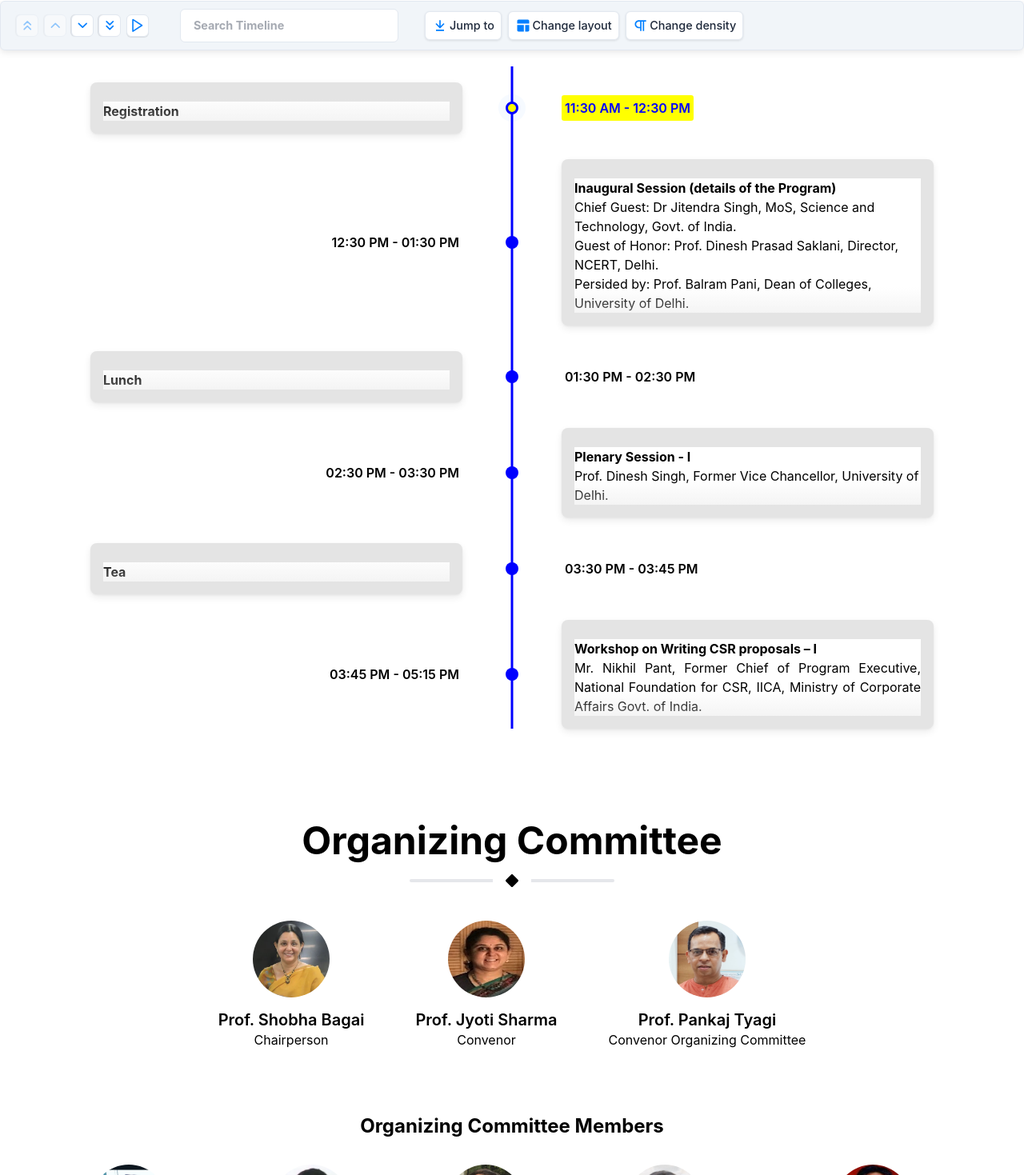
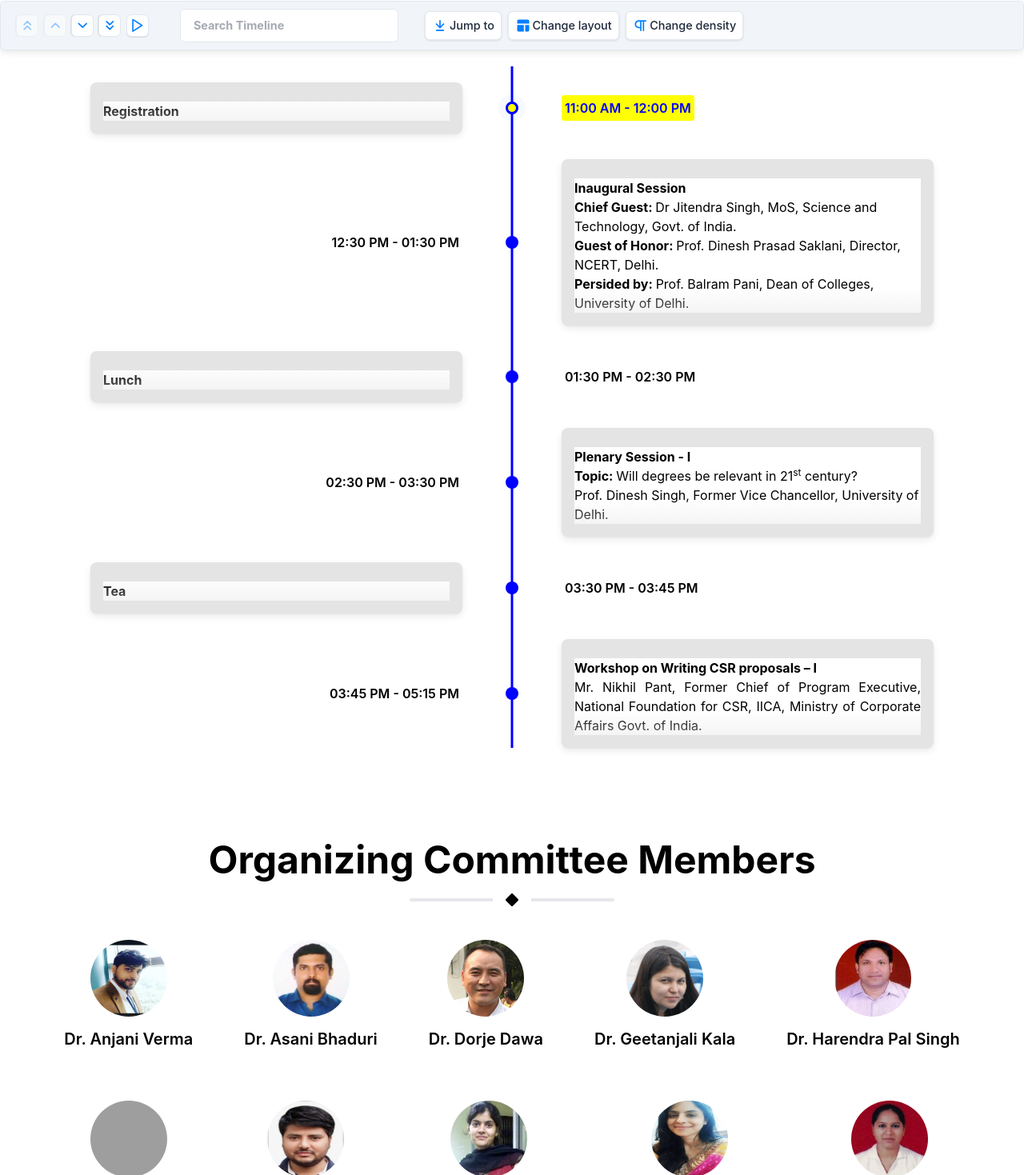
Before and after one commit to Vivekumar08/cic-conference, a React (Create React App) app: page /register in a window 1280 px wide. Shown: the part 3061-4530 px from the top of the page at 80% size. Built offline with nearby package versions, Linux system fonts and the light colour scheme; grey boxes are pictures that could not be loaded; the HTML template or start-up script is replaced by a standard one; a web font is replaced by a local one.

Commit message:
major changes

```diff
--- a/src/Content.js
+++ b/src/Content.js
@@ -35,7 +35,7 @@ import alok_nikhil from './Assets/speakers/Alok_Nikhil_Jha.jpg'
 
 export const Timeline_cont_day1 = [
     {
-        title: "11:30 AM - 12:30 PM",
+        title: "11:00 AM - 12:00 PM",
     },
     {
         title: "12:30 PM - 01:30 PM",
@@ -55,25 +55,31 @@ export const Timeline_cont_day1 = [
 ]
 export const Timeline_cont_day2 = [
     {
-        title: "10:00 AM - 11:00 AM ",
+        title: "10:00 AM - 10:45 AM ",
     },
     {
-        title: "11:00 AM - 11:15 AM ",
+        title: "10:45 AM - 11:30 AM ",
     },
     {
-        title: "11:15 AM - 01:15 PM",
+        title: "11:30 AM - 11:45 AM",
+    },
+    {
+        title: "11:45 AM - 01:15 PM",
     },
     {
         title: "01:15 PM - 02:00 PM",
     },
     {
-        title: "02:00 PM - 03:30 PM",
+        title: "02:00 PM - 02:45 PM",
     },
     {
-        title: "03:30 PM - 04:30 PM",
+        title: "02:45 PM - 3:30 PM",
     },
     {
-        title: "04:30 PM",
+        title: "03:30 PM - 3:45 PM",
+    },
+    {
+        title: "03:45 PM - 05:15 PM",
     },
 ]
 export const Timeline_cont_day3 = [
--- a/src/Pages/Committee.jsx
+++ b/src/Pages/Committee.jsx
@@ -1,8 +1,8 @@
 import { faDiamond } from "@fortawesome/free-solid-svg-icons";
 import { FontAwesomeIcon } from "@fortawesome/react-fontawesome";
-import Shobha from "../Assets/Shobha_Bagai.jpg";
-import Jyoti from "../Assets/jyoti_sharma.jpeg";
-import Pankaj from "../Assets/Pankaj_tyagi.jpeg";
+// import Shobha from "../Assets/Shobha_Bagai.jpg";
+// import Jyoti from "../Assets/jyoti_sharma.jpeg";
+// import Pankaj from "../Assets/Pankaj_tyagi.jpeg";
 
 import React from "react";
 import { CommitteeMembers } from "../Content";
@@ -14,51 +14,13 @@ const Committee = () => {
       id="committee"
     >
       <div className="font-bold text-3xl md:text-5xl justify-center flex mt-12">
-        Organizing Committee
+        Organizing Committee Members
       </div>
       <div class="inline-flex items-center justify-center mt-2 w-full">
         <hr class="w-64 h-1 my-4 bg-gray-200 border-0 rounded dark:bg-gray-700" />
         <div class="absolute px-4 -translate-x-1/2 bg-white left-1/2 dark:bg-gray-900">
           <FontAwesomeIcon icon={faDiamond} />
         </div>
-      </div>
-      <div className="flex flex-row flex-wrap justify-center">
-        <div className="flex flex-col justify-center m-8 text-center">
-          <img
-            alt=""
-            className="self-center flex-shrink-0 w-24 h-24 mb-4 bg-center bg-cover rounded-full dark:bg-gray-500"
-            src={Shobha}
-          />
-          <p className="text-xl font-semibold leading-tight">
-            Prof. Shobha Bagai
-          </p>
-          <p className="dark:text-gray-400">Chairperson</p>
-        </div>
-        <div className="flex flex-col justify-center m-8 text-center">
-          <img
-            alt=""
-            className="self-center flex-shrink-0 w-24 h-24 mb-4 bg-center bg-cover rounded-full dark:bg-gray-500"
-            src={Jyoti}
-          />
-          <p className="text-xl font-semibold leading-tight">
-            Prof. Jyoti Sharma
-          </p>
-          <p className="dark:text-gray-400">Convenor </p>
-        </div>
-        <div className="flex flex-col justify-center m-8 text-center">
-          <img
-            alt=""
-            className="self-center flex-shrink-0 w-24 h-24 mb-4 bg-center bg-cover rounded-full dark:bg-gray-500"
-            src={Pankaj}
-          />
-          <p className="text-xl font-semibold leading-tight">
-            Prof. Pankaj Tyagi
-          </p>
-          <p className="dark:text-gray-400">Convenor Organizing Committee</p>
-        </div>
-      </div>
-      <div className="font-bold text-lg md:text-2xl justify-center text-center mx-10 flex mt-12">
-        Organizing Committee Members
       </div>
       <div className="flex flex-row flex-wrap justify-center">
         {CommitteeMembers.map((title, i) => {
--- a/src/Pages/Schedule.jsx
+++ b/src/Pages/Schedule.jsx
@@ -75,18 +75,18 @@ const Schedule = () => {
                   <h3 className="font-bold">Registration</h3>
                 </div>
                 <div className="text-black">
-                  <h3 className="font-bold">Inaugural Session (details of the Program)</h3>
+                  <h3 className="font-bold">Inaugural Session</h3>
                   <p>
-                    Chief Guest: Dr Jitendra Singh, MoS, Science and Technology,
-                    Govt. of India.
+                    <strong>Chief Guest: </strong> Dr Jitendra Singh, MoS,
+                    Science and Technology, Govt. of India.
                   </p>
                   <p>
-                    Guest of Honor: Prof. Dinesh Prasad Saklani, Director,
-                    NCERT, Delhi.
+                    <strong> Guest of Honor: </strong> Prof. Dinesh Prasad
+                    Saklani, Director, NCERT, Delhi.
                   </p>
                   <p>
-                    Persided by: Prof. Balram Pani, Dean of Colleges, University
-                    of Delhi.
+                    <strong> Persided by: </strong> Prof. Balram Pani, Dean of
+                    Colleges, University of Delhi.
                   </p>
                 </div>
                 <div className="text-black">
@@ -94,6 +94,11 @@ const Schedule = () => {
                 </div>
                 <div className="text-black">
                   <h3 className="font-bold">Plenary Session {"-"} I</h3>
+                  <p>
+                    {" "}
+                    <strong> Topic: </strong> Will degrees be relevant in 21
+                    <sup>st</sup> century?{" "}
+                  </p>
                   <p>
                     Prof. Dinesh Singh, Former Vice Chancellor, University of
                     Delhi.
@@ -145,10 +150,15 @@ const Schedule = () => {
               >
                 <div className="text-black">
                   <h3 className="font-bold">Plenary Session – II</h3>
+                  <p>
+                    Emerging Technologies and Innovations: A New Formal in
+                    Teaching and Learning
+                  </p>
                   <p>Prof. Rajive Kumar, Member Secretary, AICTE, Delhi.</p>
                 </div>
                 <div className="text-black">
                   <h3 className="font-bold">Plenary Session – III</h3>
+                  <p>Swedish Multiple Haelix Model Approach - PPP Model</p>
                   <p>
                     Dr. Per-Arne-Wikstrom, Counsellor- Innovation & Science
                     Embassy of Sweden.
@@ -158,15 +168,24 @@ const Schedule = () => {
                   <h3 className="font-bold">Tea</h3>
                 </div>
                 <div className="text-black">
-                  <h3 className="font-bold">
-                    Focused Group Discussion: Vision, Agenda, Concerns and Ideas
-                    on PPP Model in Higher Education.
-                  </h3>
+                  <h3 className="font-bold">Focused Group Discussion</h3>
+                  <p>
+                    Vision, Agenda, Concerns and Ideas on PPP Model in Higher
+                    Education.
+                  </p>
+                  <p>
+                    <strong>Chairperson: </strong>
+                    Dr. Parvinder Maini, Scientific Secretary, O/o PSA, GoI
+                  </p>
+                  <p>
+                    <strong>Moderator: </strong>
+                    Dr. Vikas Gupta, Registrar, University of Delhi
+                  </p>
                   <hr class="h-px my-2 bg-gray-800 border-0"></hr>
-                  <h3 className="font-bold">
-                    Oral presentation by participants
-                  </h3>
-                  <p>Venue: Conference Centre, DU</p>
+                  <h3 className="font-bold">Oral presentation</h3>
+                  <p>Group: 1</p>
+                  <p>Group: 2</p>
+                  <p>Group: 3</p>
                 </div>
                 <div className="text-black">
                   <h3 className="font-bold">Lunch</h3>
@@ -174,10 +193,9 @@ const Schedule = () => {
                 <div className="text-black">
                   <h3 className="font-bold">Plenary Session - IV</h3>
                   <p>Sonam Wangchuk, Innovator & Education Reformist.</p>
-                  <hr class=" my-2 h-px  bg-gray-800 border-0"></hr>
-                  <h3 className="font-bold">
-                    Oral presentation by participants
-                  </h3>
+                </div>
+                <div className="text-black">
+                  <h3 className="font-bold">Poster Presentations</h3>
                 </div>
                 <div className="text-black">
                   <h3 className="font-bold">Tea</h3>
@@ -186,6 +204,11 @@ const Schedule = () => {
                   <h3 className="font-bold">
                     Workshop on Writing CSR proposals – II
                   </h3>
+                  <p>
+                    Mr. Nikhil Pant, Former Chief Program Executive, National
+                    Foundation for CSR, IICA, Ministry of Corporate of Affairs,
+                    Govt. of Inida
+                  </p>
                 </div>
               </Chrono>
             </div>
@@ -219,13 +242,10 @@ const Schedule = () => {
                 items={Timeline_cont_day3}
               >
                 <div className="text-black">
-                  <div>
-                    <h3 className="font-bold">Plenary Session – V</h3>
-                    <p>Prof. L.S. Shashidhara, ISEAR, Pune.</p>
-                  </div>
-                  <hr class=" my-2 h-px  bg-gray-800 border-0"></hr>
-
-                  <h3 className="font-bold">Poster | Showcasing</h3>
+                  <h3 className="font-bold">Oral presentation</h3>
+                  <p>Group: 4</p>
+                  <p>Group: 5</p>
+                  <p>Group: 6</p>
                 </div>
                 <div className="text-black">
                   <h3 className="font-bold">Tea</h3>
@@ -233,6 +253,11 @@ const Schedule = () => {
                 <div className="text-black">
                   <h3 className="font-bold">Panel Discussion</h3>
                   <p>Bridging the gap between Academia & Industry</p>
+                  <p>
+                    <strong>Moderator: </strong>
+                    Prof. Ashutosh Bhardwaj, Dean, International Relations,
+                    University of Delhi
+                  </p>
                 </div>
                 <div className="text-black">
                   <h3 className="font-bold">Lunch</h3>
@@ -241,22 +266,40 @@ const Schedule = () => {
                   <h3 className="font-bold">
                     Best Practices from Industry and Academics
                   </h3>
+                  <ol className="list-decimal ml-4">
+                    <li>
+                      Dr. Anirbun Bandhopadhayay, KISS University Bhubaneswar
+                    </li>
+                    <li>
+                      Mr. Purushart Singh, Kochhar & Kochhar Law Firm, Delhi
+                    </li>
+                    <li>Dr. Alok Nikhil Jha, IIIT Delhi</li>
+                    <li>Dr. Radhika Trikha, IISc, Bengaluru</li>
+                    <li>Shiv Nadar {"(HCL team)"}</li>
+                  </ol>
                   <p>
-                    Presentations by representatives from Industry and Academia
+                    <strong>Session Chair: </strong>
+                    Dr. Ketaki Bapat, Scientist G, O/o PSA, GoI
+                  </p>
+                  <p>
+                    <strong>Co-Chair: </strong>
+                    Ms. Shipra Mishra, CEO, DRIIV
                   </p>
                 </div>
                 <div className="text-black">
                   <h3 className="font-bold">Valedictory Address</h3>
-                  <p>Chief Guest: Mr Vineet Joshi, Controller NTA.</p>
                   <p>
-                    Guest of Honor: Prof. Saroj Sharma Joshi, Chairperson, NIOS,
-                    Delhi.
+                    <strong>Chief Guest: </strong>
+                    Mr Vineet Joshi, Controller NTA.
                   </p>
                   <p>
-                    Presided by: Prof. Yogesh Singh (Vice-Chancellor, University
-                    of Delhi).
+                    <strong>Guest of Honor: </strong>
+                    Prof. Saroj Sharma Joshi, Chairperson, NIOS, Delhi.
                   </p>
-                  <p>Venue: Conference Centre, DU</p>
+                  <p>
+                    <strong>Presided by: </strong>
+                    Prof. Yogesh Singh (Vice-Chancellor, University of Delhi).
+                  </p>
                 </div>
                 <div className="text-black">
                   <h3 className="font-bold">High Tea</h3>
--- a/src/Pages/Speakers.jsx
+++ b/src/Pages/Speakers.jsx
@@ -31,12 +31,11 @@ const StyledNode = styled.div`
   display: inline-block;
   border: 1px solid red;
   flex-direction: row;
-  @media screen and (min-width: 415px){
+  @media screen and (min-width: 415px) {
     .panel {
       flex-direction: column;
     }
   }
-
 `;
 const Speakers = () => {
   return (
@@ -165,9 +164,15 @@ const Speakers = () => {
           lineWidth={"2px"}
           lineColor={"#662F87"}
           lineBorderRadius={"10px"}
-          label={<StyledNode className="font-bold">Inaugural Session</StyledNode>}
+          label={
+            <StyledNode className="font-bold">Inaugural Session</StyledNode>
+          }
         >
-          <TreeNode label={<StyledNode className="font-bold">Keynote Speaker</StyledNode>}>
+          <TreeNode
+            label={
+              <StyledNode className="font-bold">Keynote Speaker</StyledNode>
+            }
+          >
             <TreeNode
               label={
                 <StyledNode className="sm:w-48 w-28">
@@ -194,7 +199,9 @@ const Speakers = () => {
               }
             />
           </TreeNode>
-          <TreeNode label={<StyledNode className="font-bold">Chief Guest</StyledNode>}>
+          <TreeNode
+            label={<StyledNode className="font-bold">Chief Guest</StyledNode>}
+          >
             <TreeNode
               label={
                 <StyledNode className="sm:w-48 w-28 ">
@@ -221,7 +228,9 @@ const Speakers = () => {
               }
             ></TreeNode>
           </TreeNode>
-          <TreeNode label={<StyledNode className="font-bold">Presided by</StyledNode>}>
+          <TreeNode
+            label={<StyledNode className="font-bold">Presided by</StyledNode>}
+          >
             <TreeNode
               label={
                 <StyledNode className="sm:w-48 w-28 ">
@@ -254,7 +263,9 @@ const Speakers = () => {
           lineWidth={"2px"}
           lineColor={"#662F87"}
           lineBorderRadius={"10px"}
-          label={<StyledNode className="font-bold">Plenary Speakers</StyledNode>}
+          label={
+            <StyledNode className="font-bold">Plenary Speakers</StyledNode>
+          }
         >
           <TreeNode
             label={
@@ -308,7 +319,6 @@ const Speakers = () => {
           <TreeNode
             label={
               <StyledNode className="sm:w-48 w-20">
-
                 <img
                   className=" sm:h-48 h-20 aspect-square rounded-md object-cover object-center dark:bg-gray-500"
                   src={per_arne}
@@ -363,21 +373,28 @@ const Speakers = () => {
           lineWidth={"2px"}
           lineColor={"#662F87"}
           lineBorderRadius={"10px"}
-          label={<StyledNode className="font-bold">Invited Speakers</StyledNode>}
+          label={
+            <StyledNode className="font-bold">Invited Speakers</StyledNode>
+          }
         >
-          <TreeNode label={<StyledNode className="font-bold">Panel Discussion</StyledNode>}>
+          <TreeNode
+            label={
+              <StyledNode className="font-bold">Panel Discussion</StyledNode>
+            }
+          >
             {" "}
             <TreeNode
-               class="panel" label={
+              class="panel"
+              label={
                 <StyledNode>
-                  <a href={""} target="_blank" rel="noopener noreferrer">
+                  {/* <a href={""} target="_blank" rel="noopener noreferrer"> */}
                   <h1 className="flex justify-center text-sm md:text-sm font-bold ">
                     {"Prof Ashutosh Bhardwaj"}
                   </h1>
                   <p className="text-xs text-justify text-blue-800 font-semibold flex justify-center">
                     {"University of Delhi"}
                   </p>
-                  </a>
+                  {/* </a> */}
                 </StyledNode>
               }
             />
@@ -402,28 +419,28 @@ const Speakers = () => {
             <TreeNode
               label={
                 <StyledNode>
-                  <a href={""} target="_blank" rel="noopener noreferrer">
+                  {/* <a href={""} target="_blank" rel="noopener noreferrer"> */}
                   <h1 className="flex justify-center text-sm md:text-sm font-bold ">
                     {"Dr Pradeep"}
                   </h1>
                   <p className="text-xs text-justify text-blue-800 font-semibold flex justify-center">
                     {""}
                   </p>
-                  </a>
+                  {/* </a> */}
                 </StyledNode>
               }
             />
             <TreeNode
               label={
                 <StyledNode>
-                  <a href={""} target="_blank" rel="noopener noreferrer">
+                  {/* <a href={""} target="_blank" rel="noopener noreferrer"> */}
                   <h1 className="flex justify-center text-sm md:text-sm font-bold ">
                     {"Ms. Shipra Mishra"}
                   </h1>
                   <p className="text-xs text-justify text-blue-800 font-semibold flex justify-center">
                     {""}
                   </p>
-                  </a>
+                  {/* </a> */}
                 </StyledNode>
               }
             />
@@ -450,34 +467,38 @@ const Speakers = () => {
             <TreeNode
               label={
                 <StyledNode>
-                  <a href={""} target="_blank" rel="noopener noreferrer">
+                  {/* <a href={""} target="_blank" rel="noopener noreferrer"> */}
                   <h1 className="flex justify-center text-sm md:text-sm font-bold ">
                     {"Prof Biswal"}
                   </h1>
                   <p className="text-xs text-justify text-blue-800 font-semibold flex justify-center">
                     {"Professor, CIC,DU"}
                   </p>
-                  </a>
+                  {/* </a> */}
                 </StyledNode>
               }
             />
             <TreeNode
               label={
                 <StyledNode>
-                  <a href={""} target="_blank" rel="noopener noreferrer">
+                  {/* <a href={""} target="_blank" rel="noopener noreferrer"> */}
                   <h1 className="flex justify-center text-sm md:text-sm font-bold ">
                     {"Mr Anirban"}
                   </h1>
                   <p className="text-xs text-justify text-blue-800 font-semibold flex justify-center">
                     {""}
                   </p>
-                  </a>
+                  {/* </a> */}
                 </StyledNode>
               }
             />
           </TreeNode>
 
-          <TreeNode label={<StyledNode className="font-bold">Best Practices</StyledNode>}>
+          <TreeNode
+            label={
+              <StyledNode className="font-bold">Best Practices</StyledNode>
+            }
+          >
             <TreeNode
               label={
                 <StyledNode className="w-48">
@@ -557,9 +578,15 @@ const Speakers = () => {
           lineWidth={"2px"}
           lineColor={"#662F87"}
           lineBorderRadius={"10px"}
-          label={<StyledNode className="font-bold">Valedictory Session</StyledNode>}
+          label={
+            <StyledNode className="font-bold">Valedictory Session</StyledNode>
+          }
         >
-          <TreeNode label={<StyledNode className="font-bold">Guest of Honour</StyledNode>}>
+          <TreeNode
+            label={
+              <StyledNode className="font-bold">Guest of Honour</StyledNode>
+            }
+          >
             <TreeNode
               label={
                 <StyledNode className="sm:w-48 w-28">
@@ -587,7 +614,9 @@ const Speakers = () => {
               }
             />
           </TreeNode>
-          <TreeNode label={<StyledNode className="font-bold">Chief Guest</StyledNode>}>
+          <TreeNode
+            label={<StyledNode className="font-bold">Chief Guest</StyledNode>}
+          >
             <TreeNode
               label={
                 <StyledNode className="sm:w-48 w-28">
@@ -614,7 +643,9 @@ const Speakers = () => {
             />
           </TreeNode>
 
-          <TreeNode label={<StyledNode className="font-bold">Presided by</StyledNode>}>
+          <TreeNode
+            label={<StyledNode className="font-bold">Presided by</StyledNode>}
+          >
             <TreeNode
               label={
                 <StyledNode className="sm:w-48 w-28">
```
Lines whose indentation alone changed are shown as unchanged.
